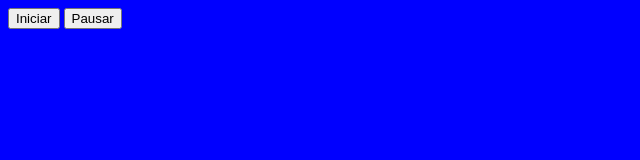
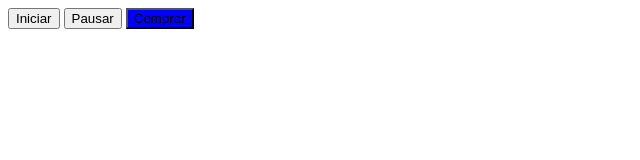
Before and after one commit to alexandremartinscosta/js, a plain HTML site: page html/index.html in a window 1280 px wide. Shown: the whole page, without its empty margins (0-640 px from the left). Drawn offline with Linux system fonts and the light colour scheme.

Commit message:
classes_intro

```diff
--- a/html/index.html
+++ b/html/index.html
@@ -11,15 +11,15 @@
     <button class="pausar">Pausar</button>
     <span class="tempo"></span>
 
-    <style>
+    <!-- <style>
         body {
             background-color: blue;
         }
         body.ativo {
             background-color: red;
         }
-    </style>
+    </style> -->
 
-    <script src="../js/setTimeout_e_setInterval.js"></script>
+    <script src="../js/classes.js"></script>
 </body>
 </html>
--- /dev/null
+++ b/js/classes.js
@@ -0,0 +1,48 @@
+// A "classe" em js é apenas uma nova sintaxe para
+// criar uma função construtora
+
+class Button {
+  // Primeiro se declara o método especial "constructor"
+  constructor(text, background) {
+    this.text = text;
+    this.background = background;
+  }
+  // Em seguida se declaram os demais métodos
+  element() {
+    const buttonElement = document.createElement('button');
+    buttonElement.innerText = this.text;
+    buttonElement.style.background = this.background;
+    return buttonElement;
+  }
+  appendTo(target) {
+    const targetElement = document.querySelector(target);
+    targetElement.appendChild(this.element());
+    return targetElement;
+  }
+  // Por padrão, os métodos de uma classe são todos criados no protótipo.
+  // Para criar um método que seja da própria classe, se usa a palavra
+  // especial "static"
+  static botaoAzul(text) {
+    return new Button(text, 'blue');
+  }
+}
+
+const blueButton = new Button('Comprar', 'blue');
+blueButton.appendTo('body');
+console.log(blueButton);
+
+const ba = Button.botaoAzul('Clicar aqui');
+console.log(ba);
+
+// Outra forma de fazer seria assim
+class Botao {
+  constructor(options) {
+    this.options = options;
+  }
+}
+
+const botaoVerde = new Botao({
+  backgroundColor: 'green',
+  text: 'Clique',
+  color: 'red',
+});
```
